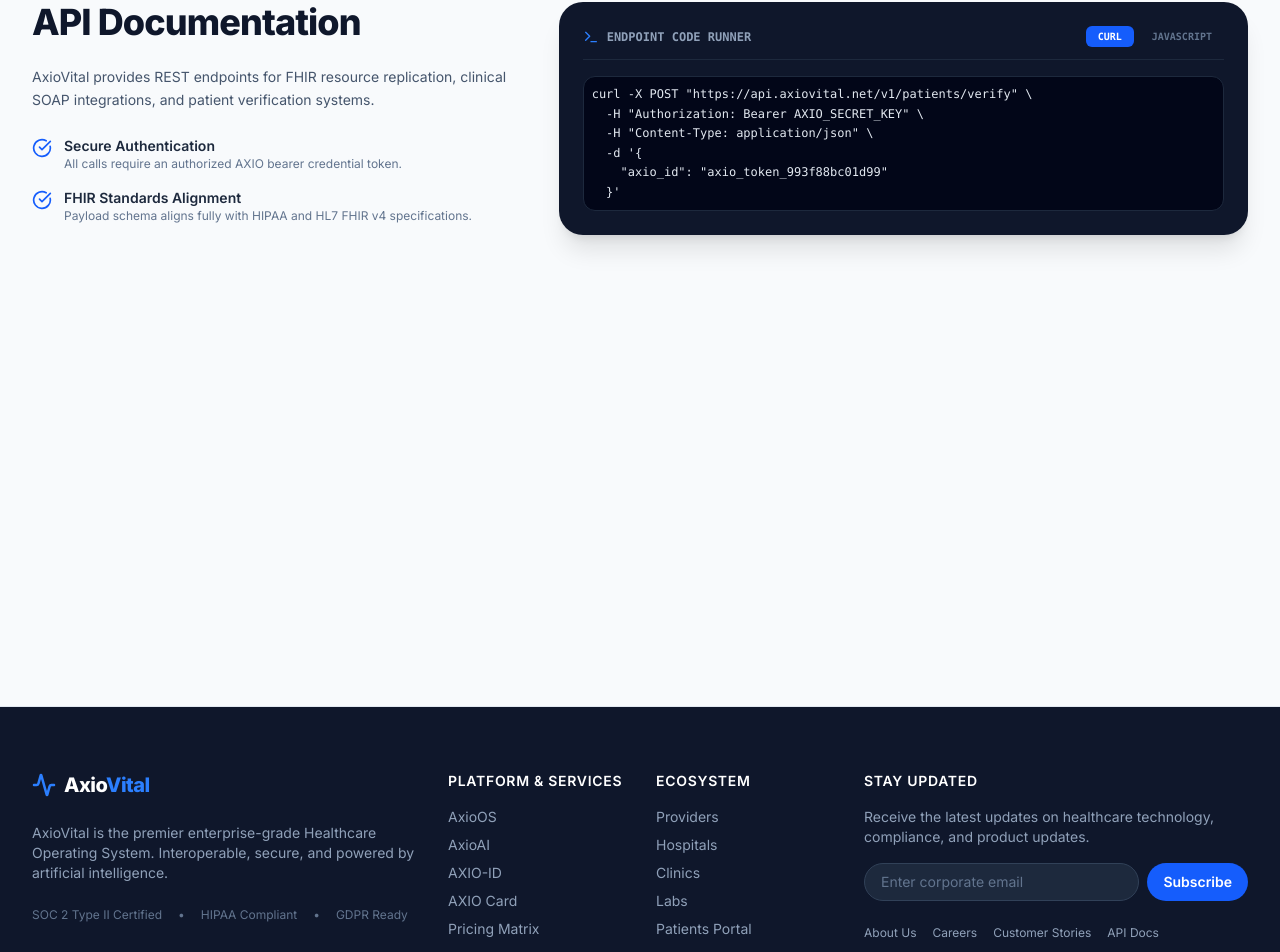
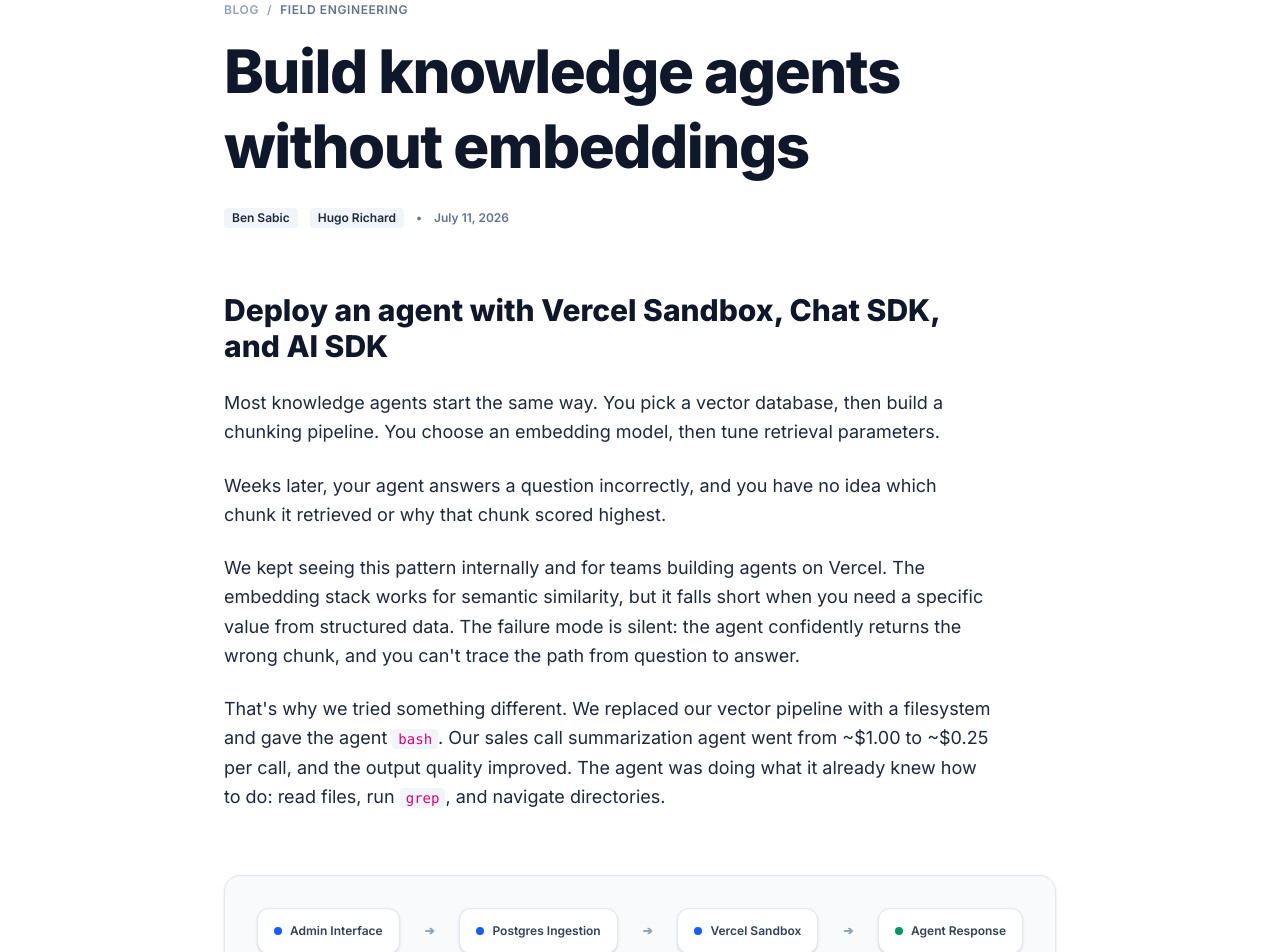
Before and after one commit to somraj-dev/website, a Next.js app: page /documentation in a window 1280 px wide. Shown: the part 159-1111 px from the top of the page. Built offline with nearby package versions, Linux system fonts and the light colour scheme.

Commit message:
Update docs page to match Vercel knowledge agents blog structure

```diff
--- a/src/app/documentation/page.tsx
+++ b/src/app/documentation/page.tsx
@@ -1,83 +1,123 @@
 "use client";
 
 import { useState } from "react";
-import { Code2, Terminal, Book, CheckCircle } from "lucide-react";
+import Link from "next/link";
+import { Terminal, Shield, Cpu, Code2, Play, CheckCircle, Database } from "lucide-react";
 
 export default function Documentation() {
-  const [activeLang, setActiveLang] = useState<"curl" | "javascript">("curl");
+  return (
+    <div className="bg-white min-h-screen py-16 sm:py-24 text-slate-800">
+      <div className="mx-auto max-w-4xl px-4 sm:px-6 lg:px-8 space-y-16">
 
-  const codeBlocks: Record<"curl" | "javascript", string> = {
-    curl: `curl -X POST "https://api.axiovital.net/v1/patients/verify" \\
-  -H "Authorization: Bearer AXIO_SECRET_KEY" \\
-  -H "Content-Type: application/json" \\
-  -d '{
-    "axio_id": "axio_token_993f88bc01d99"
-  }'`,
-    javascript: `const response = await fetch('https://api.axiovital.net/v1/patients/verify', {
-  method: 'POST',
-  headers: {
-    'Authorization': 'Bearer AXIO_SECRET_KEY',
-    'Content-Type': 'application/json'
-  },
-  body: JSON.stringify({
-    axio_id: 'axio_token_993f88bc01d99'
-  })
-});
-const data = await response.json();`
-  };
+        {/* Breadcrumb & Title */}
+        <div className="space-y-4">
+          <div className="flex items-center gap-2 text-xs font-semibold text-slate-400 uppercase tracking-wider">
+            <span>Blog</span>
+            <span>/</span>
+            <span className="text-slate-500">Field Engineering</span>
+          </div>
+          <h1 className="text-4xl sm:text-6xl font-extrabold text-slate-900 tracking-tight leading-tight">
+            Build knowledge agents without embeddings
+          </h1>
 
-  return (
-    <div className="bg-slate-50 min-h-screen py-16 sm:py-24">
-      <div className="mx-auto max-w-7xl px-4 sm:px-6 lg:px-8 grid grid-cols-1 lg:grid-cols-12 gap-12">
-
-        {/* Left Side: Text Details */}
-        <div className="lg:col-span-5 space-y-6">
-          <h1 className="text-4xl font-extrabold text-slate-900 tracking-tight">API Documentation</h1>
-          <p className="text-slate-600 text-sm leading-relaxed">
-            AxioVital provides REST endpoints for FHIR resource replication, clinical SOAP integrations, and patient verification systems.
-          </p>
-          <div className="space-y-4">
-            <div className="flex gap-3 items-start">
-              <CheckCircle className="h-5 w-5 text-blue-600 shrink-0 mt-0.5" />
-              <div>
-                <h4 className="font-semibold text-slate-800 text-sm">Secure Authentication</h4>
-                <p className="text-xs text-slate-500">All calls require an authorized AXIO bearer credential token.</p>
-              </div>
-            </div>
-            <div className="flex gap-3 items-start">
-              <CheckCircle className="h-5 w-5 text-blue-600 shrink-0 mt-0.5" />
-              <div>
-                <h4 className="font-semibold text-slate-800 text-sm">FHIR Standards Alignment</h4>
-                <p className="text-xs text-slate-500">Payload schema aligns fully with HIPAA and HL7 FHIR v4 specifications.</p>
-              </div>
-            </div>
+          <div className="flex items-center gap-3 pt-2 text-xs font-semibold text-slate-500">
+            <span className="bg-slate-100 text-slate-800 px-2 py-0.5 rounded">Ben Sabic</span>
+            <span className="bg-slate-100 text-slate-800 px-2 py-0.5 rounded">Hugo Richard</span>
+            <span>•</span>
+            <span>July 11, 2026</span>
           </div>
         </div>
 
-        {/* Right Side: Tabbed Code Blocks */}
-        <div className="lg:col-span-7 bg-slate-900 rounded-3xl p-6 shadow-xl text-slate-300 font-mono text-xs space-y-4">
-          <div className="flex justify-between items-center border-b border-slate-800 pb-3">
-            <div className="flex items-center gap-2">
-              <Terminal className="h-4 w-4 text-blue-500" />
-              <span className="text-xs text-slate-400 font-bold">ENDPOINT CODE RUNNER</span>
-            </div>
-            <div className="flex gap-1.5">
-              {(["curl", "javascript"] as const).map((lang) => (
-                <button
-                  key={lang}
-                  onClick={() => setActiveLang(lang)}
-                  className={`px-3 py-1 rounded-md text-[10px] uppercase font-bold transition-all ${
-                    activeLang === lang ? "bg-blue-600 text-white" : "bg-slate-850 text-slate-500 hover:text-slate-400"
-                  }`}
-                >
-                  {lang}
-                </button>
-              ))}
-            </div>
+        {/* Section 1 */}
+        <div className="space-y-6 text-base sm:text-lg text-slate-650 leading-relaxed max-w-3xl">
+          <h2 className="text-2xl sm:text-3xl font-extrabold text-slate-900">
+            Deploy an agent with Vercel Sandbox, Chat SDK, and AI SDK
+          </h2>
+          <p>
+            Most knowledge agents start the same way. You pick a vector database, then build a chunking pipeline. You choose an embedding model, then tune retrieval parameters.
+          </p>
+          <p>
+            Weeks later, your agent answers a question incorrectly, and you have no idea which chunk it retrieved or why that chunk scored highest.
+          </p>
+          <p>
+            We kept seeing this pattern internally and for teams building agents on Vercel. The embedding stack works for semantic similarity, but it falls short when you need a specific value from structured data. The failure mode is silent: the agent confidently returns the wrong chunk, and you can't trace the path from question to answer.
+          </p>
+          <p>
+            That's why we tried something different. We replaced our vector pipeline with a filesystem and gave the agent <code className="bg-slate-100 px-1.5 py-0.5 rounded text-sm text-pink-600 font-mono">bash</code>. Our sales call summarization agent went from ~$1.00 to ~$0.25 per call, and the output quality improved. The agent was doing what it already knew how to do: read files, run <code className="bg-slate-100 px-1.5 py-0.5 rounded text-sm text-pink-600 font-mono">grep</code>, and navigate directories.
+          </p>
+        </div>
+
+        {/* Dynamic Diagram */}
+        <div className="rounded-2xl border border-slate-200 bg-slate-50 p-6 sm:p-8 flex flex-col md:flex-row justify-between items-center gap-4 text-xs font-semibold text-slate-700 shadow-sm">
+          <div className="flex items-center gap-2 bg-white px-4 py-3.5 rounded-xl border border-slate-200 shadow-sm">
+            <span className="h-2 w-2 rounded-full bg-blue-600"></span>
+            Admin Interface
           </div>
-          <pre className="overflow-x-auto text-slate-200 p-2 leading-relaxed bg-slate-950 rounded-xl border border-slate-800">
-            <code>{codeBlocks[activeLang]}</code>
-          </pre>
+          <div className="text-slate-400">➔</div>
+          <div className="flex items-center gap-2 bg-white px-4 py-3.5 rounded-xl border border-slate-200 shadow-sm">
+            <span className="h-2 w-2 rounded-full bg-blue-600"></span>
+            Postgres Ingestion
+          </div>
+          <div className="text-slate-400">➔</div>
+          <div className="flex items-center gap-2 bg-white px-4 py-3.5 rounded-xl border border-slate-200 shadow-sm">
+            <span className="h-2 w-2 rounded-full bg-blue-600"></span>
+            Vercel Sandbox
+          </div>
+          <div className="text-slate-400">➔</div>
+          <div className="flex items-center gap-2 bg-white px-4 py-3.5 rounded-xl border border-slate-200 shadow-sm">
+            <span className="h-2 w-2 rounded-full bg-emerald-600"></span>
+            Agent Response
+          </div>
+        </div>
+
+        {/* Section 2 */}
+        <div className="space-y-6 text-base sm:text-lg text-slate-650 leading-relaxed max-w-3xl">
+          <h2 className="text-2xl sm:text-3xl font-extrabold text-slate-900">
+            File-based search with Vercel Sandbox
+          </h2>
+          <p>
+            No vector databases. No chunking pipeline. No embedding model.
+          </p>
+          <p>
+            Your agent uses <code className="bg-slate-100 px-1.5 py-0.5 rounded text-sm text-pink-600 font-mono">grep</code>, <code className="bg-slate-100 px-1.5 py-0.5 rounded text-sm text-pink-600 font-mono">find</code>, and <code className="bg-slate-100 px-1.5 py-0.5 rounded text-sm text-pink-600 font-mono">cat</code> inside of isolated Vercel Sandboxes.
+          </p>
+
+          <div className="bg-slate-50 border border-slate-200 p-6 rounded-2xl space-y-4">
+            <h4 className="font-bold text-slate-900 text-sm">Here&apos;s how it works:</h4>
+            <ol className="list-decimal list-inside space-y-2 text-sm">
+              <li>You add sources through the admin interface, and they&apos;re stored in Postgres.</li>
+              <li>Content syncs to a snapshot repository via Vercel Workflow.</li>
+              <li>When the agent needs to search, a Vercel Sandbox loads the snapshot.</li>
+              <li>The agent&apos;s tool calls execute file-system commands directly.</li>
+              <li>The agent returns an answer with optional references.</li>
+            </ol>
+          </div>
+        </div>
+
+        {/* Comparison Matrix Table */}
+        <div className="border border-slate-200 rounded-2xl overflow-hidden shadow-sm">
+          <table className="w-full text-left text-sm border-collapse">
+            <thead>
+              <tr className="bg-slate-50 border-b border-slate-200">
+                <th className="p-4 font-bold text-slate-900">Embeddings Approach</th>
+                <th className="p-4 font-bold text-slate-900">Filesystem Approach</th>
+              </tr>
+            </thead>
+            <tbody className="divide-y divide-slate-150">
+              <tr>
+                <td className="p-4 text-slate-650">Black-box scoring</td>
+                <td className="p-4 text-slate-800 font-semibold">Transparent bash commands</td>
+              </tr>
+              <tr>
+                <td className="p-4 text-slate-650">Difficult to debug context errors</td>
+                <td className="p-4 text-slate-800 font-semibold">Inspect actual sandbox files</td>
+              </tr>
+              <tr>
+                <td className="p-4 text-slate-650">Requires continuous model tuning</td>
+                <td className="p-4 text-slate-800 font-semibold">Works out of the box</td>
+              </tr>
+            </tbody>
+          </table>
         </div>
 
       </div>
```
